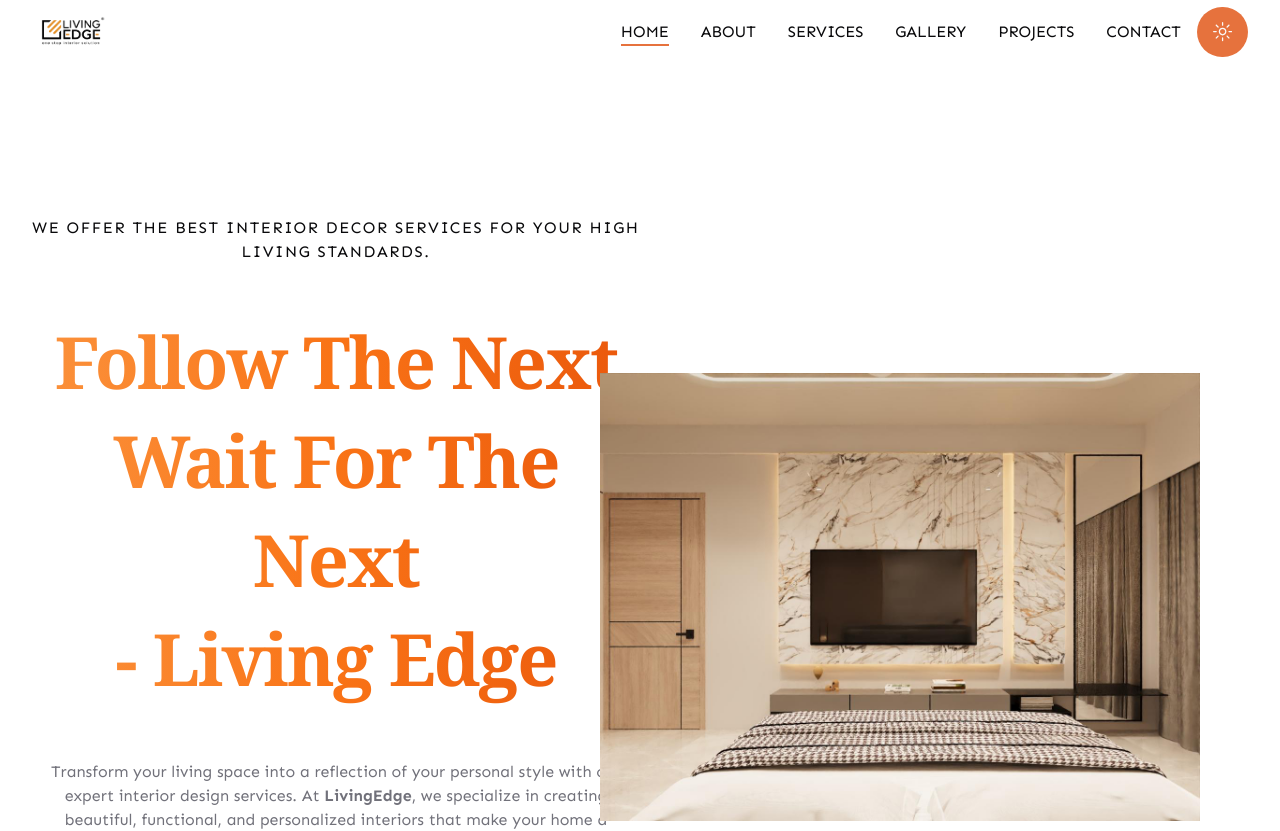
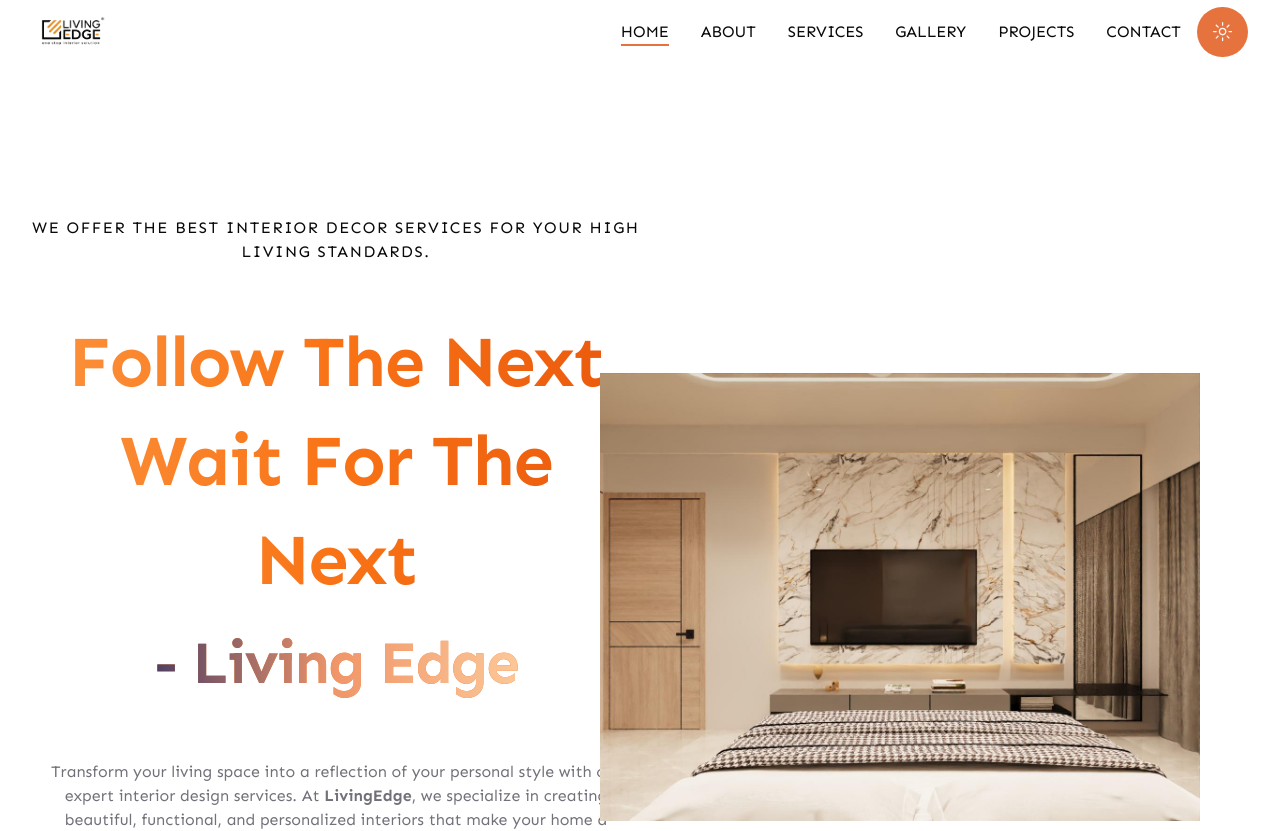
Before and after one commit to nityam123-pixle/LivingEdge, a Next.js app: page / in a window 1280 px wide. Shown: the top 831 px of the page. Built offline with nearby package versions, Linux system fonts and the light colour scheme.

Commit message:
Changed the Hero section text

```diff
--- a/components/HeroSection.jsx
+++ b/components/HeroSection.jsx
@@ -27,9 +27,9 @@
                     initial="offscreen"
                     whileInView="onscreen"
                     variants={desVariants}
-                    className="h1 font-serif bg-gradient-to-r from-orange-400 via-orange-500 to-orange-600 bg-clip-text text-transparent leading-snug tracking-tight text-center"
+                    className="h1 bg-gradient-to-r from-orange-400 via-orange-500 to-orange-600 bg-clip-text text-transparent leading-snug tracking-tight text-center"
                 >
-                    Follow The Next Wait For The Next <br /> - Living Edge
+                    Follow The Next Wait For The Next <br /> <span className="font-bold text-6xl bg-gradient-to-r from-[#4F3F63] via-[#F0966A] to-[#FCC797] bg-clip-text text-transparent">- Living Edge </span>
                 </motion.h1>
 
                 <motion.p
```
